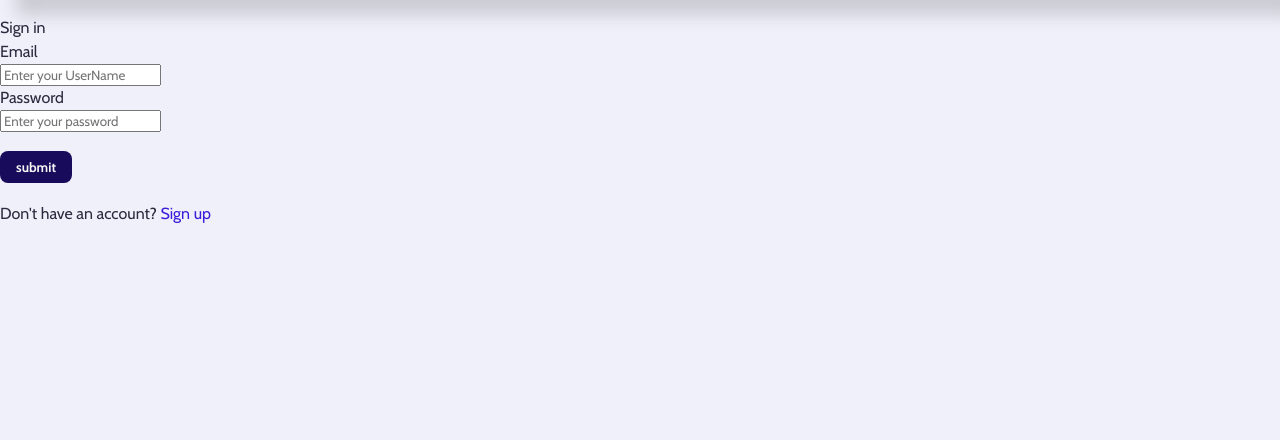
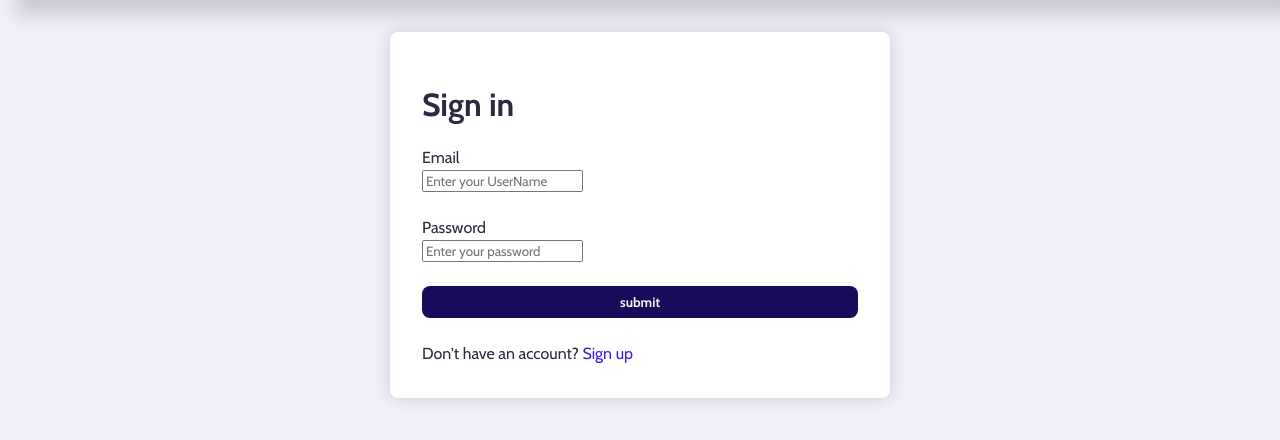
Before and after one commit to CodecoolGlobal/ask-mate-3-python-tamasstephen, a Flask app: page /login in a window 1280 px wide. Shown: the part 104-544 px from the top of the page. Run offline with Flask 2, Linux system fonts and the light colour scheme; some libraries are stand-ins or nearby versions.

Commit message:
Refactor: Add the right class to html

```diff
--- a/templates/list_users.html
+++ b/templates/list_users.html
@@ -1,9 +1,9 @@
 {% extends 'layout.html' %}
 {% block content %}
-<div class="topic_box">
+<div class="form_container">
 {% for user in users %}
     <a href="#">{{ user.user_name }}</a>
-    <div class="misc_data">
+    <div>
         <p>Registration Date: {{ user.registration_date }}</p>
         <p>Asked questions: {{ user.asked_questions }}</p>
         <p>Number_of_answers: {{ user.number_of_answers }}</p>
--- a/templates/login.html
+++ b/templates/login.html
@@ -1,8 +1,8 @@
 {% extends 'layout.html' %}
 {% block content %}
 <div class="login_form">
-    <p class="heading">Sign in</p>
-    <form action="/login" method="post">
+    <form class="form_container" action="/login" method="post">
+        <h1>Sign in</h1>
         <div class="box">
             <p>Email</p>
             <div>
@@ -12,12 +12,10 @@
                 <p>Password</p>
                 <div>
                     <input type="Password" name="password" id="password" placeholder="Enter your password">
-                    <br><br>
                 </div>
             </div>
         </div>
         <input type="submit" value="submit" class="login_button">
-        <br><br>
         <p class="text">Don't have an account? <a href="{{ url_for('registration') }}">Sign up</a></p>
     </form>
 </div>
--- a/templates/register.html
+++ b/templates/register.html
@@ -1,7 +1,7 @@
 {% extends 'layout.html' %}
 {% block content %}
 <div class="register">
-    <form action="/registration" method="post">
+    <form class="form_container" action="/registration" method="post">
         <label for="username">Username:</label>
         <br>
         <textarea name="username" id="username" cols="30" rows="1"></textarea>
```
